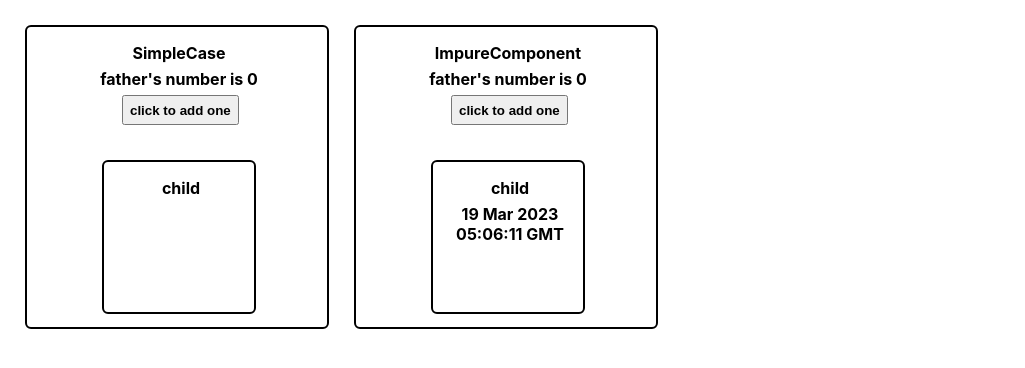
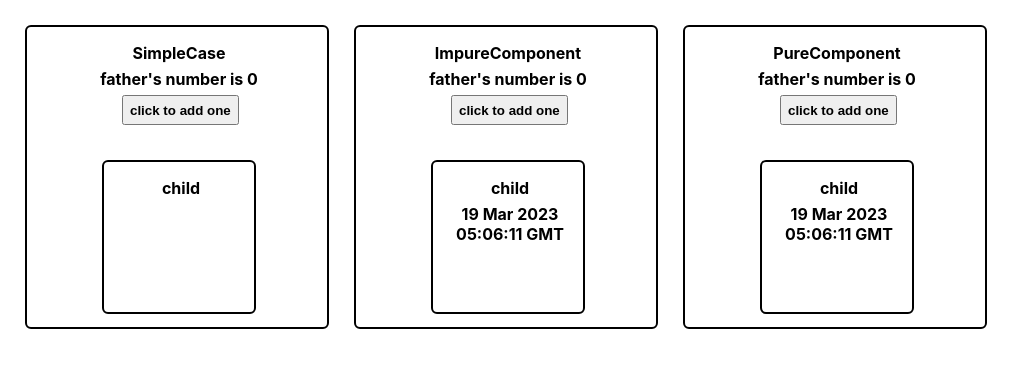
Before and after one commit to shurintou/when-react-re-renders, a React (Create React App) app: page / in a window 1280 px wide. Shown: the top 368 px of the page, without its empty margins (0-1025 px from the left). Built offline with nearby package versions, Linux system fonts and the light colour scheme.

Commit message:
feature: to add PureComponent.

```diff
--- a/src/App.js
+++ b/src/App.js
@@ -1,5 +1,6 @@
 import SimpleCase from './components/SimpleCase/fatherComponent'
 import ImpureComponent from './components/ImpureComponent/fatherComponent'
+import PureComponent from './components/PureComponent/fatherComponent'
 import React from 'react'
 
 function App() {
@@ -7,6 +8,7 @@ function App() {
     <div className={'box'}>
       <SimpleCase />
       <ImpureComponent />
+      <PureComponent />
     </div>
   )
 }
--- /dev/null
+++ b/src/components/PureComponent/childComponent.jsx
@@ -0,0 +1,13 @@
+import React from 'react'
+const ChildComponent = () => {
+    console.log('ChildComponent function was called.')
+
+    return (
+        <div className={'child'} style={{ marginTop: '35px', marginLeft: '75px' }}>
+            <p>child</p>
+            <p>{new Date().toUTCString().split(',')[1]}</p>
+        </div>
+    )
+}
+
+export default React.memo(ChildComponent)
--- /dev/null
+++ b/src/components/PureComponent/fatherComponent.jsx
@@ -0,0 +1,19 @@
+import React, { useState } from 'react'
+import ChildComponent from './childComponent'
+
+const FatherComponent = () => {
+    console.log('FatherComponent function was called.')
+
+    const [num, setNum] = useState(0)
+
+    return (
+        <div className={'father'}>
+            <p>PureComponent</p>
+            <p>father's number is {num}</p>
+            <button onClick={() => setNum(num + 1)}>click to add one</button>
+            <ChildComponent />
+        </div>
+    )
+}
+
+export default FatherComponent
```
